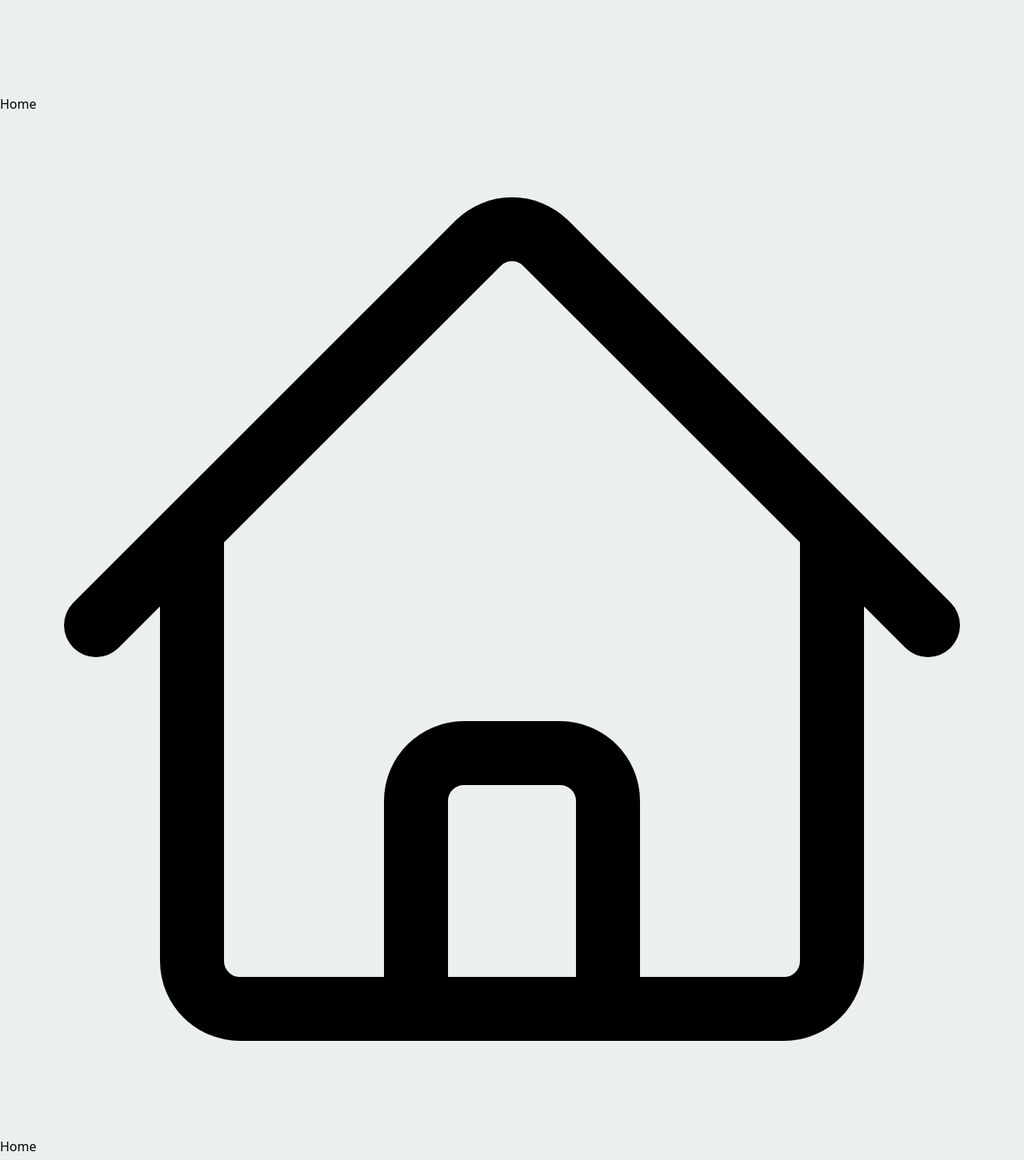
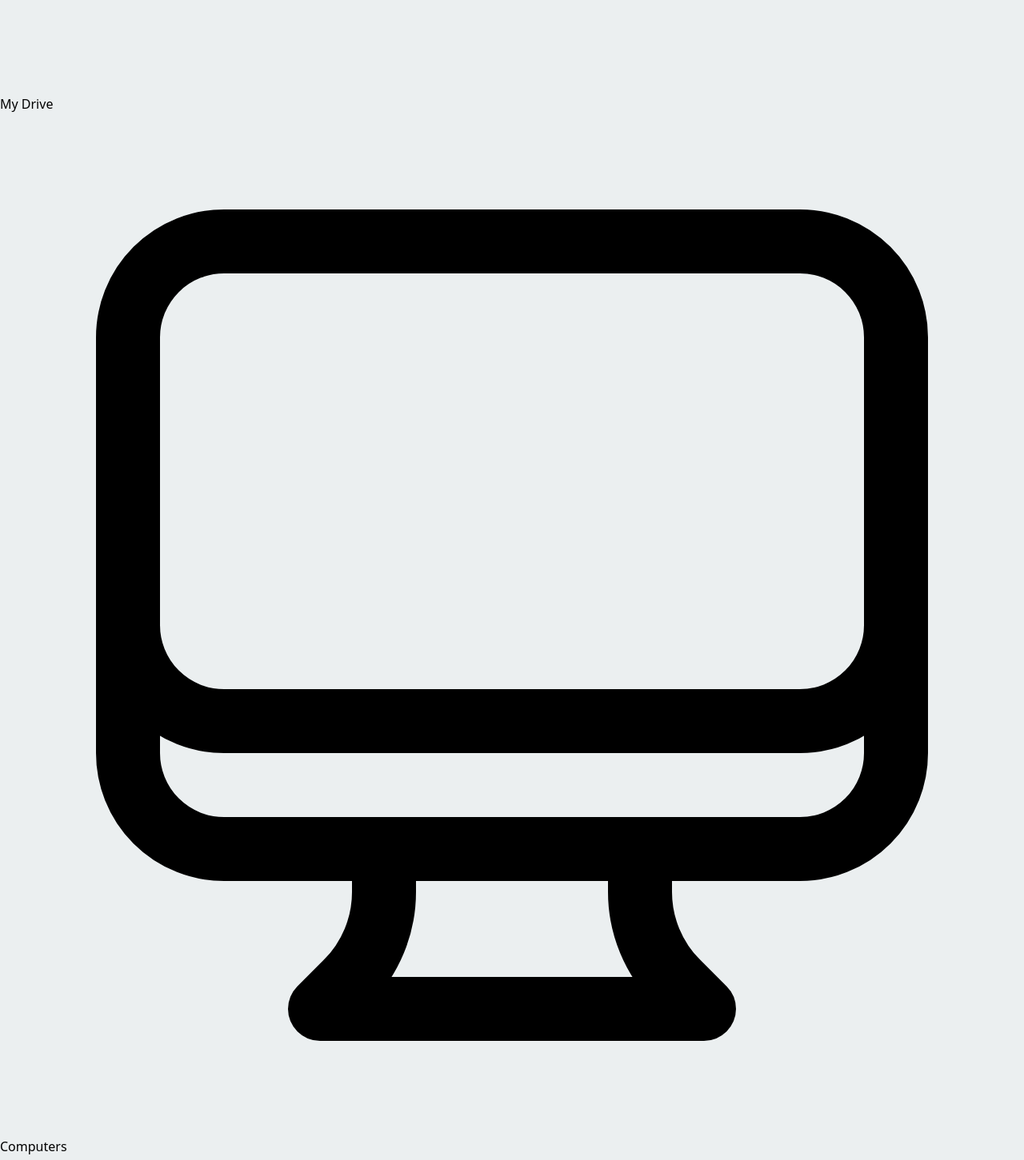
Before and after one commit to Boblee24/Google-drive, a React (Vite) app: page / in a window 1280 px wide. Shown: the part 7739-9190 px from the top of the page at 80% size. Built offline with nearby package versions, Linux system fonts and the light colour scheme.

Commit message:
Added multiple routing pages to kick start the router-dom

```diff
--- a/src/App.css
+++ b/src/App.css
@@ -3,12 +3,10 @@ body {
 }
 #root {
   max-width: 1480px;
-  /* margin: 0 auto; */
 }
 
 
 .logo {
-  /* height: 6em; */
   padding: 1.5em;
   will-change: filter;
   transition: filter 300ms;
@@ -34,3 +32,7 @@ body {
     animation: logo-spin infinite 20s linear;
   }
 }
+
+.sidebar link:active {
+  background: #afe5f3;
+}
--- a/src/components/Main.tsx
+++ b/src/components/Main.tsx
@@ -1,7 +1,29 @@
+import { Route, Routes } from "react-router-dom"
+import Route_home from "../pages/routes/route_home"
+import My_drive from "../pages/routes/My_drive"
+import Computers from "../pages/routes/Computers"
+import Shared from "../pages/routes/Shared"
+import Recent from "../pages/routes/Recent"
+import Starred from "../pages/routes/Starred"
+import Spam from "../pages/routes/Spam"
+import Trash from "../pages/routes/Trash"
+import Storage from "../pages/routes/Storage"
 
 const Main = () => {
   return (
-    <div className='bg-white w-full h-full flex-grow rounded-3xl p-4 m-auto flex text-3xl font-bold items-center justify-center'>Routing Section</div>
+    <div className='bg-white w-full h-full flex-grow rounded-3xl p-4 m-auto flex text-3xl font-bold items-center justify-center'>
+      <Routes>
+        <Route path="/" element={<Route_home/>} />
+        <Route path="/drive" element={<My_drive/>} />
+        <Route path="/computer" element={<Computers/>} />
+        <Route path="/shared" element={<Shared/>} />
+        <Route path="/recent" element={<Recent/>} />
+        <Route path="/starred" element={<Starred/>} />
+        <Route path="/spam" element={<Spam/>} />
+        <Route path="/trash" element={<Trash/>} />
+        <Route path="/storage" element={<Storage/>} />
+      </Routes>
+    </div>
   )
 }
 
--- a/src/components/Sidebar.tsx
+++ b/src/components/Sidebar.tsx
@@ -1,11 +1,11 @@
 import { PlusIcon } from "@heroicons/react/20/solid"
-import { HomeIcon } from "@heroicons/react/24/outline"
+import { ClockIcon, CloudIcon, ComputerDesktopIcon, HomeIcon, InformationCircleIcon, ShareIcon, StarIcon, TrashIcon } from "@heroicons/react/24/outline"
 import { Link } from "react-router-dom"
 import Main from "./Main"
 
 const Sidebar = () => {
   return (
-    <div className="py-4 flex flex-grow gap-4 w-full">
+    <div className="py-4 flex flex-grow gap-4 w-full sidebar">
       <div className="w-64">
         <button className="flex items-center gap-4 bg-white p-5 rounded-3xl shadow-xl">
         <PlusIcon className="h-7 w-7 text-black" />
@@ -13,45 +13,45 @@ const Sidebar = () => {
       </button>
       <div className="flex flex-col gap-4 my-2">
         <div className="">
-          <Link to="/" className="flex items-center gap-4 bg-slate-400 my-2 hover:bg-slate-500 duration-300 px-8 p-1 rounded-3xl">
+          <Link to="/" className="flex items-center active:bg-[red] gap-4  my-2 hover:bg-slate-500 duration-300 px-8 p-1 rounded-3xl">
             <HomeIcon className="h-6 w-6" />
             <h2>Home</h2>
           </Link>
-          <Link to="/" className="flex items-center gap-4 bg-slate-400 my-2 hover:bg-slate-500 duration-300 px-8 p-1 rounded-3xl">
+            <Link to="drive" className="flex items-center gap-4  my-2 hover:bg-slate-500 active:bg-[red] duration-300 px-8 p-1 rounded-3xl">
             <HomeIcon className="h-6 w-6" />
-            <h2>Home</h2>
+            <h2>My Drive</h2>
           </Link>
-          <Link to="/" className="flex items-center gap-4 bg-slate-400 my-2 hover:bg-slate-500 duration-300 px-8 p-1 rounded-3xl">
-            <HomeIcon className="h-6 w-6" />
-            <h2>Home</h2>
+          <Link to="computer" className="flex items-center gap-4  my-2 hover:bg-slate-500 duration-300 px-8 p-1 rounded-3xl">
+            <ComputerDesktopIcon className="h-6 w-6" />
+            <h2>Computers</h2>
           </Link>
         </div>
         <div className="">
-          <Link to="/" className="flex items-center gap-4 bg-slate-400 my-2 hover:bg-slate-500 duration-300 px-8 p-1 rounded-3xl">
-            <HomeIcon className="h-6 w-6" />
-            <h2>Home</h2>
+          <Link to="shared" className="flex items-center gap-4  my-2 hover:bg-slate-500 duration-300 px-8 p-1 rounded-3xl">
+            <ShareIcon className="h-6 w-6" />
+            <h2>Shared</h2>
           </Link>
-          <Link to="/" className="flex items-center gap-4 bg-slate-400 my-2 hover:bg-slate-500 duration-300 px-8 p-1 rounded-3xl">
-            <HomeIcon className="h-6 w-6" />
-            <h2>Home</h2>
+          <Link to="recent" className="flex items-center gap-4  my-2 hover:bg-slate-500 duration-300 px-8 p-1 rounded-3xl">
+            <ClockIcon className="h-6 w-6" />
+            <h2>Recent</h2>
           </Link>
-          <Link to="/" className="flex items-center gap-4 bg-slate-400 my-2 hover:bg-slate-500 duration-300 px-8 p-1 rounded-3xl">
-            <HomeIcon className="h-6 w-6" />
-            <h2>Home</h2>
+          <Link to="starred" className="flex items-center gap-4  my-2 hover:bg-slate-500 duration-300 px-8 p-1 rounded-3xl">
+              <StarIcon className="h-6 w-6" />
+            <h2>Starred</h2>
           </Link>
         </div>
         <div className="">
-          <Link to="/" className="flex items-center gap-4 bg-slate-400 my-2 hover:bg-slate-500 duration-300 px-8 p-1 rounded-3xl">
-            <HomeIcon className="h-6 w-6" />
-            <h2>Home</h2>
+          <Link to="spam" className="flex items-center gap-4  my-2 hover:bg-slate-500 duration-300 px-8 p-1 rounded-3xl">
+            <InformationCircleIcon className="h-6 w-6" />
+            <h2>Spam</h2>
           </Link>
-          <Link to="/" className="flex items-center gap-4 bg-slate-400 my-2 hover:bg-slate-500 duration-300 px-8 p-1 rounded-3xl">
-            <HomeIcon className="h-6 w-6" />
-            <h2>Home</h2>
+          <Link to="trash" className="flex items-center gap-4  my-2 hover:bg-slate-500 duration-300 px-8 p-1 rounded-3xl">
+            <TrashIcon className="h-6 w-6" />
+            <h2>Trash</h2>
           </Link>
-          <Link to="/" className="flex items-center gap-4 bg-slate-400 my-2 hover:bg-slate-500 duration-300 px-8 p-1 rounded-3xl">
-            <HomeIcon className="h-6 w-6" />
-            <h2>Home</h2>
+          <Link to="storage" className="flex items-center gap-4  my-2 hover:bg-slate-500 duration-300 px-8 p-1 rounded-3xl">
+            <CloudIcon className="h-6 w-6" />
+            <h2>Storage</h2>
           </Link>
         </div>
       </div>
--- /dev/null
+++ b/src/pages/routes/Computers.tsx
@@ -0,0 +1,7 @@
+const Computers = () => {
+  return (
+    <div>Computers</div>
+  )
+}
+
+export default Computers
--- /dev/null
+++ b/src/pages/routes/My_drive.tsx
@@ -0,0 +1,7 @@
+const My_drive = () => {
+  return (
+    <div>My drive</div>
+  )
+}
+
+export default My_drive
--- /dev/null
+++ b/src/pages/routes/Recent.tsx
@@ -0,0 +1,7 @@
+const Recent = () => {
+  return (
+    <div>Recent</div>
+  )
+}
+
+export default Recent
--- /dev/null
+++ b/src/pages/routes/Shared.tsx
@@ -0,0 +1,7 @@
+const Shared = () => {
+  return (
+    <div>Shared</div>
+  )
+}
+
+export default Shared
--- /dev/null
+++ b/src/pages/routes/Spam.tsx
@@ -0,0 +1,7 @@
+const Spam = () => {
+  return (
+    <div>Spam</div>
+  )
+}
+
+export default Spam
--- /dev/null
+++ b/src/pages/routes/Starred.tsx
@@ -0,0 +1,7 @@
+const Starred = () => {
+  return (
+    <div>Starred</div>
+  )
+}
+
+export default Starred
--- /dev/null
+++ b/src/pages/routes/Storage.tsx
@@ -0,0 +1,7 @@
+const Storage = () => {
+  return (
+    <div>Storage</div>
+  )
+}
+
+export default Storage
--- /dev/null
+++ b/src/pages/routes/Trash.tsx
@@ -0,0 +1,7 @@
+const Trash = () => {
+  return (
+    <div>Trash</div>
+  )
+}
+
+export default Trash
--- /dev/null
+++ b/src/pages/routes/route_home.tsx
@@ -0,0 +1,7 @@
+const route_home = () => {
+  return (
+    <div>Router Home</div>
+  )
+}
+
+export default route_home
```
